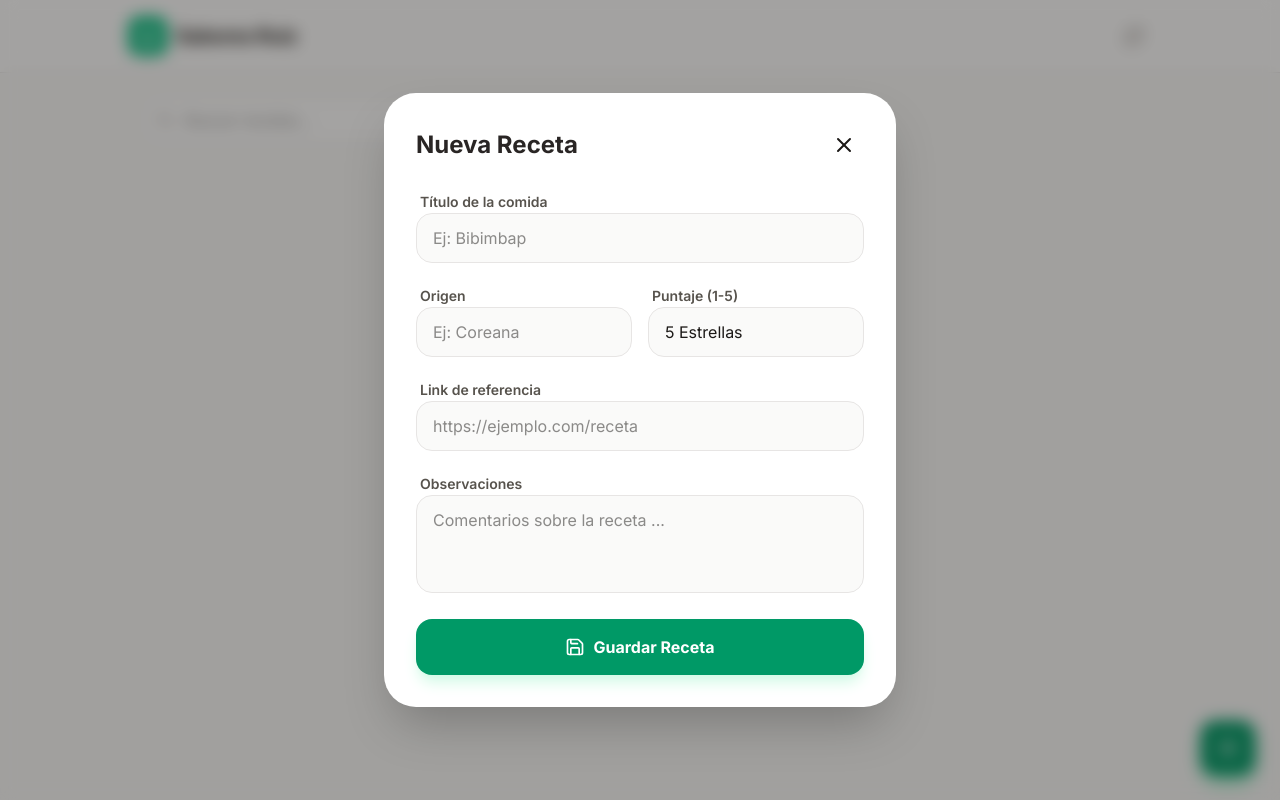
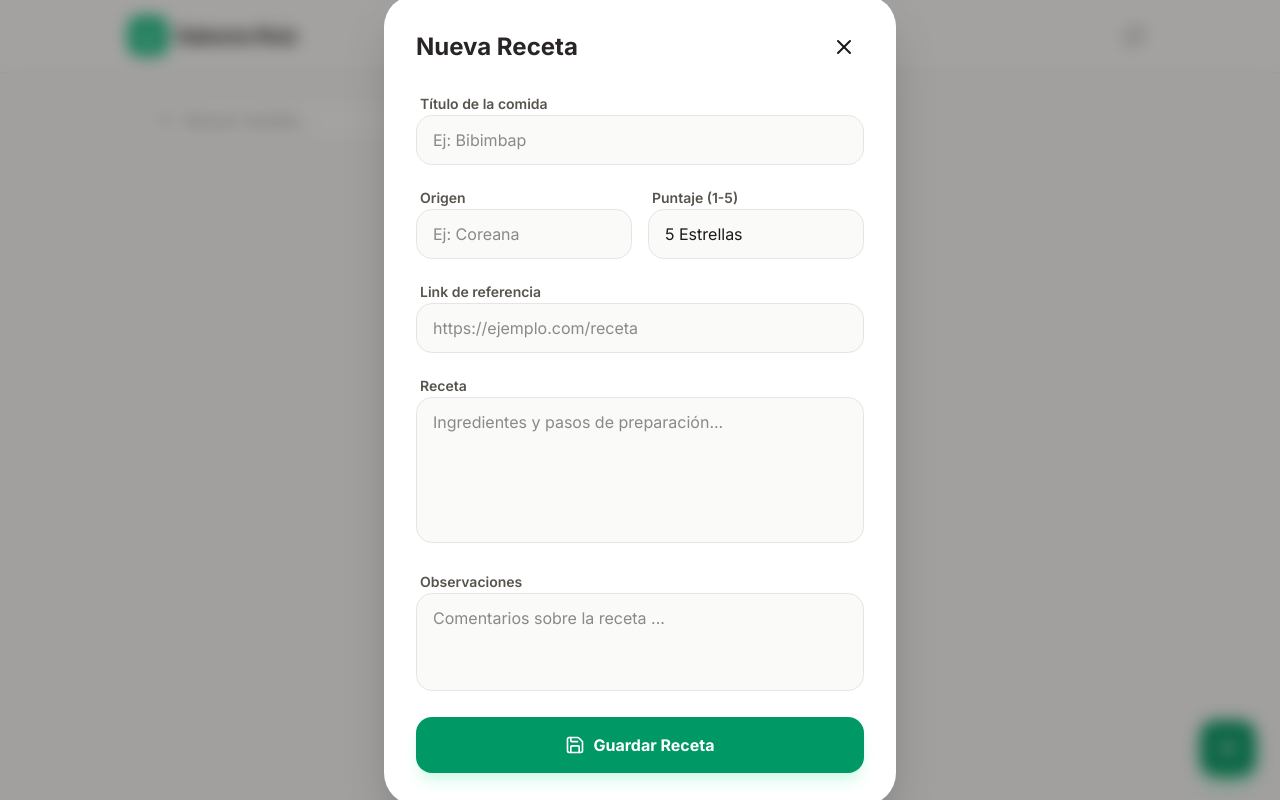
Before and after one commit to krmusicarg-arch/saborglobal, a React (Vite) app: page / in a window 1280 px wide. Both pictures are taken after a click on the button 1228 px from the left and 748 px from the top of the page. Built offline with nearby package versions, Linux system fonts and the light colour scheme; a web font is replaced by a local one.

Commit message:
se agrega ingrediente

```diff
--- a/src/App.tsx
+++ b/src/App.tsx
@@ -103,7 +103,8 @@ export default function App() {
       .filter(r => {
         const matchesOrigin = filterOrigin ? r.origin === filterOrigin : true;
         const matchesSearch = r.title.toLowerCase().includes(searchQuery.toLowerCase()) ||
-                             r.observations.toLowerCase().includes(searchQuery.toLowerCase());
+                             r.observations.toLowerCase().includes(searchQuery.toLowerCase()) ||
+                             (r.content || '').toLowerCase().includes(searchQuery.toLowerCase());
         return matchesOrigin && matchesSearch;
       })
       .sort((a, b) => {
@@ -128,10 +129,11 @@ export default function App() {
       link: formData.get('link') as string,
       rating: Number(formData.get('rating')),
       observations: formData.get('observations') as string,
+      content: formData.get('content') as string,
       id: editingRecipe?.id
     };
 
-    await recipeService.save(recipeData);
+    await recipeService.save(recipeData as Recipe);
     await loadRecipes();
     setIsModalOpen(false);
     setEditingRecipe(null);
@@ -445,6 +447,17 @@ export default function App() {
                   </div>
 
                   <div className="space-y-1.5">
+                    <label className="text-sm font-semibold text-stone-600 ml-1">Receta</label>
+                    <textarea
+                      name="content"
+                      rows={5}
+                      defaultValue={editingRecipe?.content}
+                      placeholder="Ingredientes y pasos de preparación..."
+                      className="w-full px-4 py-3 bg-stone-50 border border-stone-200 rounded-2xl focus:ring-2 focus:ring-emerald-500 outline-none transition-all resize-none"
+                    />
+                  </div>
+
+                  <div className="space-y-1.5">
                     <label className="text-sm font-semibold text-stone-600 ml-1">Observaciones</label>
                     <textarea
                       name="observations"
--- a/src/db/localDb.ts
+++ b/src/db/localDb.ts
@@ -8,6 +8,7 @@ export interface Recipe {
   link: string;
   rating: number;
   observations: string;
+  content?: string;
   updatedAt: number;
   synced: number; // 0 for false, 1 for true
   deleted?: number; // 0 for false, 1 for true
--- a/src/services/syncService.ts
+++ b/src/services/syncService.ts
@@ -35,6 +35,7 @@ export async function syncRecipes() {
           link: local.link,
           rating: local.rating,
           observations: local.observations,
+          content: local.content || '',
           updatedAt: serverTimestamp(), // Usar tiempo del servidor de Firebase
         };
 
@@ -66,6 +67,7 @@ export async function syncRecipes() {
               link: server.link,
               rating: server.rating,
               observations: server.observations,
+              content: server.content || '',
               updatedAt: serverUpdatedAt,
               remoteId: server.id,
               synced: 1,
@@ -79,6 +81,7 @@ export async function syncRecipes() {
             link: server.link,
             rating: server.rating,
             observations: server.observations,
+            content: server.content || '',
             updatedAt: serverUpdatedAt,
             remoteId: server.id,
             synced: 1,
```
